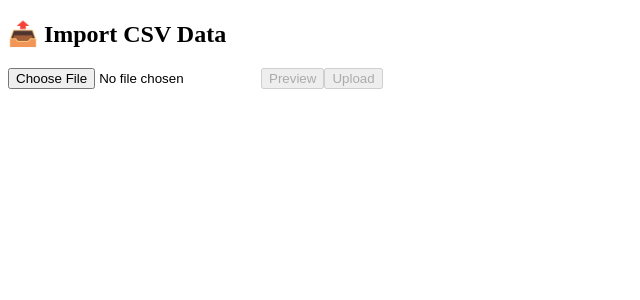
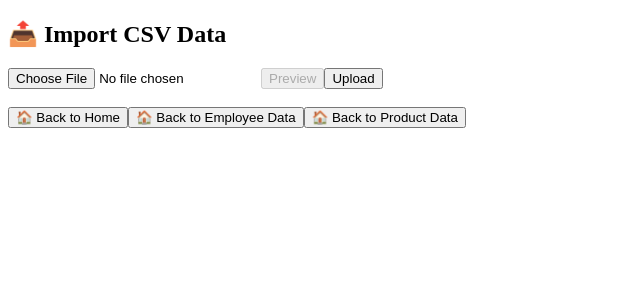
Before and after one commit to Koniosh/.CSVImportSystem, a React (Vite) app in the folder frontend/csv-import-ui/: page /import in a window 1280 px wide. Shown: the top 300 px of the page, without its empty margins (0-640 px from the left). Built offline with nearby package versions, Linux system fonts and the light colour scheme.

Commit message:
Update ImportCSV.jsx

```diff
--- a/frontend/csv-import-ui/src/components/ImportCSV.jsx
+++ b/frontend/csv-import-ui/src/components/ImportCSV.jsx
@@ -1,17 +1,19 @@
 import React, { useState } from "react";
 import Papa from "papaparse";
 import axios from "axios";
+import { useNavigate } from "react-router-dom";
 
 function ImportCSV() {
   const [data, setData] = useState([]);
   const [file, setFile] = useState(null);
   const [loading, setLoading] = useState(false);
   const [message, setMessage] = useState("");
+  const navigate = useNavigate();
 
   // Handle file selection
   const handleFileChange = (e) => {
     setFile(e.target.files[0]);
-    setMessage(""); // Reset message
+    setMessage(""); // Reset message when new file is selected
   };
 
   // Parse CSV and preview data
@@ -33,21 +35,60 @@ function ImportCSV() {
   };
 
   // Upload parsed data to backend
+  // const handleUpload = async () => {
+  //   if (!file) {
+  //     setMessage("⚠️ Please upload the file first!");
+  //     return;
+  //   }
+
+  //   if (data.length === 0) {
+  //     setMessage("⚠️ No data to upload!");
+  //     return;
+  //   }
+
+  //   setLoading(true);
+  //   const formData = new FormData();
+  //   formData.append("csvFile", file); // Append the selected file
+
+  //   try {
+  //     const response = await axios.post("http://localhost:3000/api/upload", formData, {
+  //       headers: {
+  //         "Content-Type": "multipart/form-data",
+  //       },
+  //     });
+
+  //     setMessage("✅ Data uploaded successfully!");
+  //     console.log("Upload successful:", response.data);
+  //   } catch (error) {
+  //     setMessage("❌ Upload failed! Please try again.");
+  //     console.error("Upload Error:", error.response?.data || error.message);
+  //   } finally {
+  //     setLoading(false);
+  //   }
+  // };
   const handleUpload = async () => {
-    if (data.length === 0) {
-      setMessage("⚠️ No data to upload!");
+    if (!file) {
+      setMessage("⚠️ Please select a file to upload.");
       return;
     }
 
-    setLoading(true);
+    const formData = new FormData();
+    formData.append("csvFile", file);
+
+    setLoading(true); // Show loading indicator
+
     try {
-      const response = await axios.post("http://localhost:3000/api/uploads", { data });
-      setMessage("✅ Data uploaded successfully!");
+      const response = await axios.post("http://localhost:3000/api/upload", formData, {
+        headers: { "Content-Type": "multipart/form-data" },
+      });
+
+      setMessage(`✅ ${response.data.message}`); // Show success message
+      setData([]); // Clear preview data after upload
     } catch (error) {
       setMessage("❌ Upload failed! Please try again.");
-      console.error("Upload Error:", error.response?.data || error.message);
+      console.error("Upload Error:", error);
     } finally {
-      setLoading(false);
+      setLoading(false); // Hide loading indicator
     }
   };
 
@@ -58,7 +99,7 @@ function ImportCSV() {
       <button onClick={handleParse} disabled={!file || loading}>
         {loading ? "Processing..." : "Preview"}
       </button>
-      <button onClick={handleUpload} disabled={data.length === 0 || loading}>
+      <button onClick={handleUpload} disabled={loading}>
         {loading ? "Uploading..." : "Upload"}
       </button>
 
@@ -84,6 +125,15 @@ function ImportCSV() {
           </tbody>
         </table>
       )}
+     <br/><br/> <button onClick={() => navigate("/home")} className="home-button">
+      🏠 Back to Home
+     </button>
+     <button onClick={() => navigate("/employees")} className="home-button">
+      🏠 Back to Employee Data
+     </button>
+     <button onClick={() => navigate("/products")} className="home-button">
+      🏠 Back to Product Data
+     </button>
     </div>
   );
 }
```
